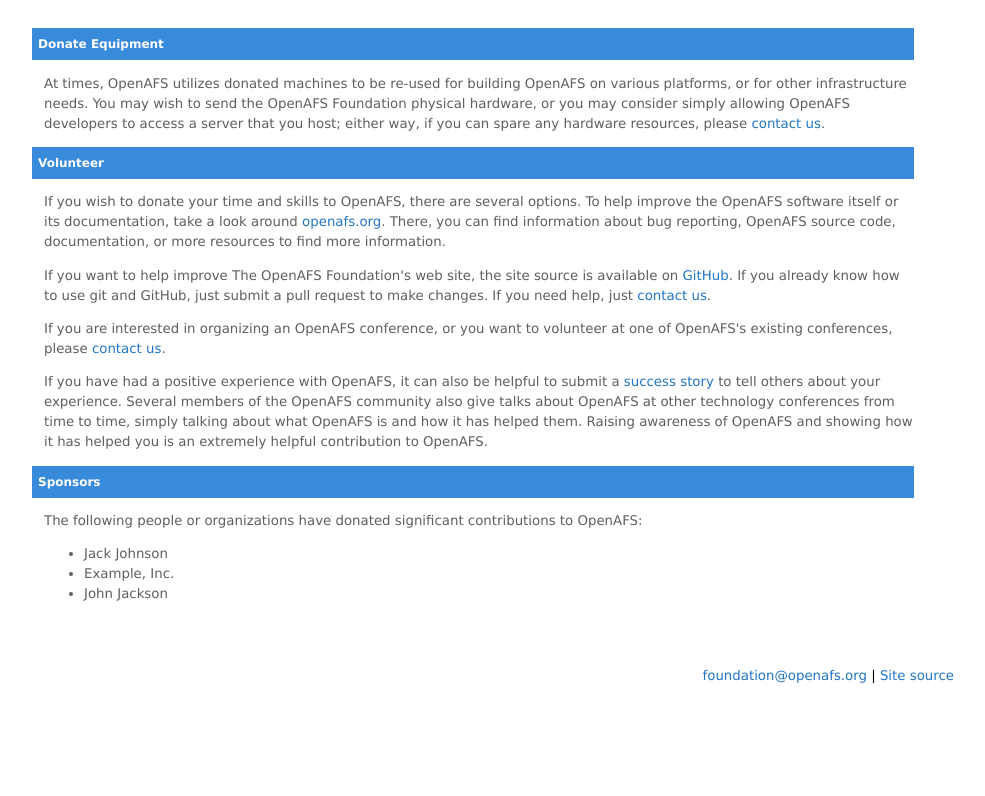
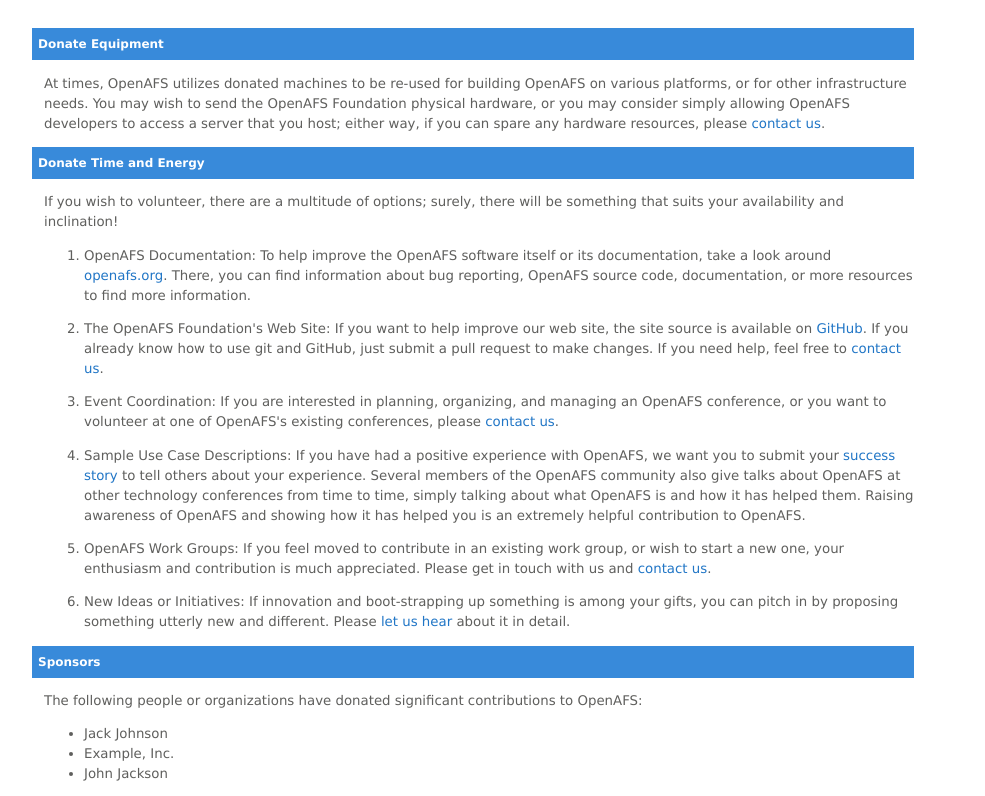
Before and after one commit to openafsfoundation/openafsfoundation.org, a Jekyll site: the page built from support/index.md, in a window 1280 px wide and 900 px high, scrolled down 640 px, cut to the strip 104-900 px from the top of the window. Shown: the whole strip, without its empty margins (161-1146 px from the left). Built offline with Jekyll 4.4.1, drawn with Linux system fonts in a browser that asks for light colours; before the commit the page ends 1488 px from its top, so only the background shows below that.

Commit message:
Content edit: Volunteer Time and Energy
Re-wrote the entire sub-section.

```diff
--- a/support/index.md
+++ b/support/index.md
@@ -36,29 +36,34 @@
 send the OpenAFS Foundation physical hardware, or you may consider simply allowing
 OpenAFS developers to access a server that you host; either way, if you can spare any hardware resources, please [contact us]({{ site.baseurl }}/contact/).
 
-### Volunteer ###
+### Donate Time and Energy ###
 
-If you wish to donate your time and skills to OpenAFS, there are several
-options. To help improve the OpenAFS software itself or its documentation, take
+If you wish to volunteer, there are a multitude of options; surely, there will be something that suits your availability and inclination!
+
+1. OpenAFS Documentation: To help improve the OpenAFS software itself or its documentation, take
 a look around [openafs.org](http://www.openafs.org/). There, you can find
 information about bug reporting, OpenAFS source code, documentation, or more
 resources to find more information.
 
-If you want to help improve The OpenAFS Foundation's web site, the site source
+2. The OpenAFS Foundation's Web Site: If you want to help improve our web site, the site source
 is available on [GitHub](https://github.com/adeason/openafsfoundation.org/). If
 you already know how to use git and GitHub, just submit a pull request to make
-changes. If you need help, just [contact us]({{ site.baseurl}}/contact/).
+changes. If you need help, feel free to [contact us]({{ site.baseurl}}/contact/).
 
-If you are interested in organizing an OpenAFS conference, or you want to
+3. Event Coordination: If you are interested in planning, organizing, and managing an OpenAFS conference, or you want to
 volunteer at one of OpenAFS's existing conferences, please [contact
 us]({{ site.baseurl }}/contact/).
 
-If you have had a positive experience with OpenAFS, it can also be helpful to
-submit a [success story]({{ site.baseurl }}/contact/) to tell others about your
+4. Sample Use Case Descriptions: If you have had a positive experience with OpenAFS, we want you to
+submit your [success story]({{ site.baseurl }}/contact/) to tell others about your
 experience. Several members of the OpenAFS community also give talks about
 OpenAFS at other technology conferences from time to time, simply talking about
 what OpenAFS is and how it has helped them. Raising awareness of OpenAFS and
 showing how it has helped you is an extremely helpful contribution to OpenAFS.
+
+5. OpenAFS Work Groups: If you feel moved to contribute in an existing work group, or wish to start a new one, your enthusiasm and contribution is much appreciated.  Please get in touch with us and [contact us]({{ site.baseurl}}/contact/).
+
+6. New Ideas or Initiatives: If innovation and boot-strapping up something is among your gifts, you can pitch in by proposing something utterly new and different.  Please [let us hear]({{ site.baseurl}}/contact/) about it in detail.
 
 ### Sponsors ###
 
```
